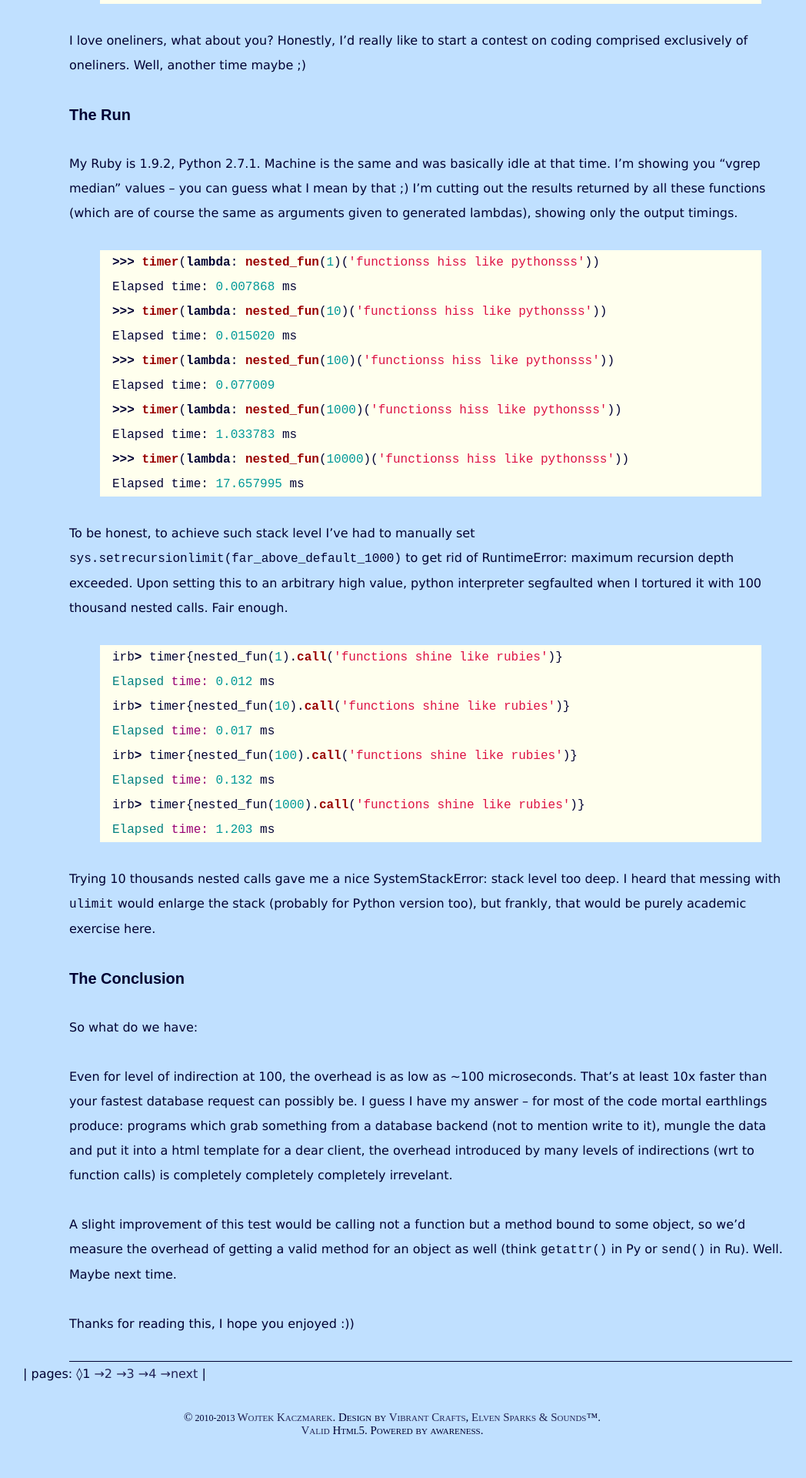
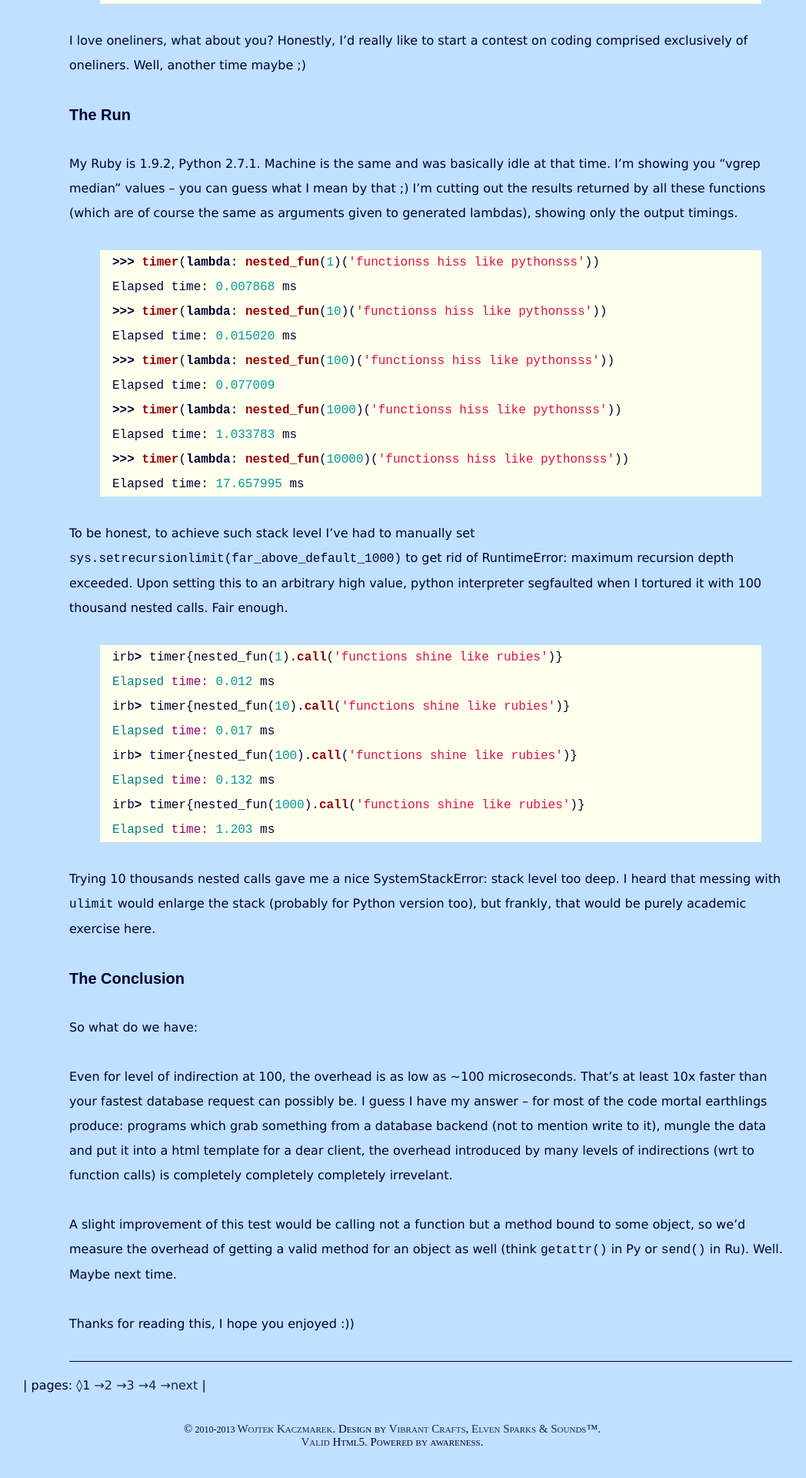
Before and after one commit to herenowcoder/herenowcoder.github.com, a Jekyll site: the page built from index.html, in a window 1280 px wide. Shown: the part 1973-3893 px from the top of the page at 77% size, without its empty margins (130-1178 px from the left). Built offline with Jekyll 4.4.1, drawn with Linux system fonts in a browser that asks for light colours; the list of posts is cut into pages by our own code.

Commit message:
pagination a bit lower

```diff
--- a/css/my.css
+++ b/css/my.css
@@ -88,3 +88,7 @@
     font:small-caps 15px normal;
     text-align:center;
 }
+
+#post-pagination {
+    margin-top: 15px;
+}
```
